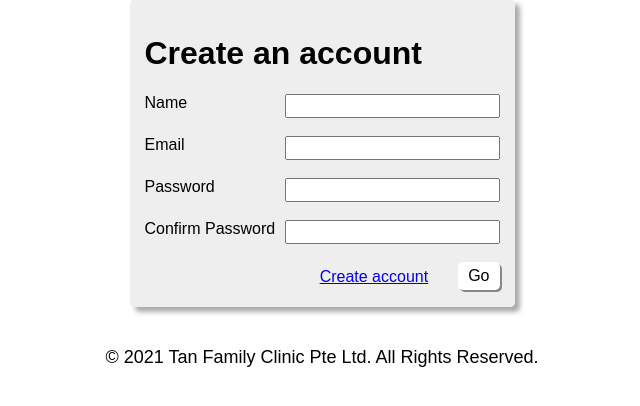
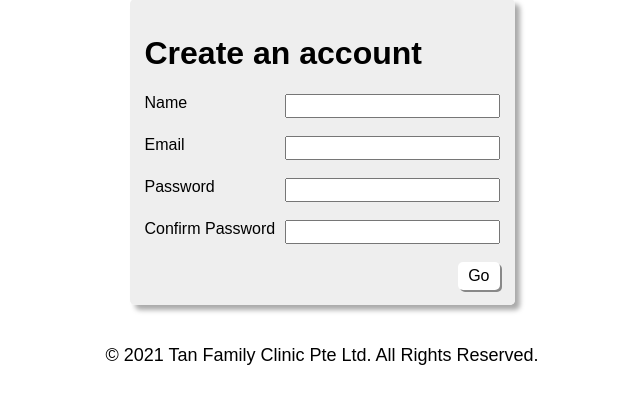
Before and after one commit to wahlp/ee4717-project, a PHP site: page /new_account.php in a window 1280 px wide. Shown: the part 105-511 px from the top of the page, without its empty margins (318-958 px from the left). Run offline with PHP 8.4, Linux system fonts and the light colour scheme.

```diff
--- a/new_account.php
+++ b/new_account.php
@@ -33,7 +33,6 @@
                 <br><br>
 
                 <button type="submit">Go</button>
-                <a href="new_account.php">Create account</a>
             </form>
         </div>
     </div>
```
